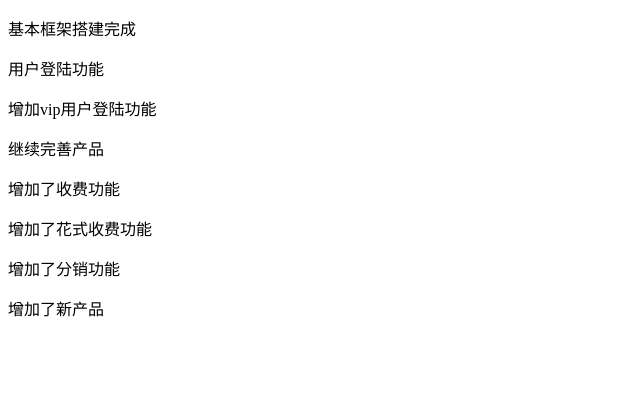
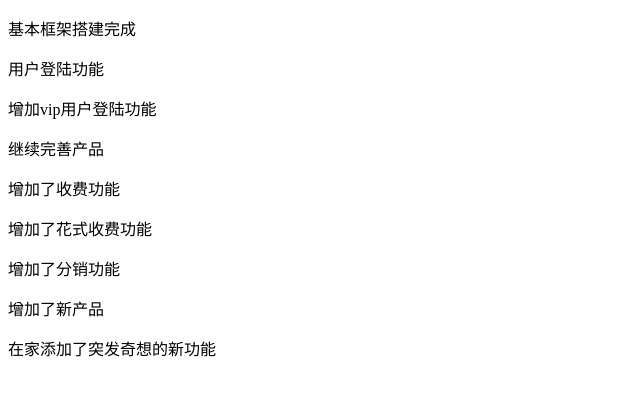
Before and after one commit to nevermo2013/1905-git-demo, a plain HTML site: page index.html in a window 1280 px wide. Shown: the whole page, without its empty margins (0-640 px from the left). Drawn offline with Linux system fonts and the light colour scheme.

Commit message:
添加突发奇想功能

```diff
--- a/index.html
+++ b/index.html
@@ -15,6 +15,7 @@
     <p>增加了花式收费功能</p>
     <p>增加了分销功能</p>
     <p>增加了新产品</p>
+    <p>在家添加了突发奇想的新功能</p>
 
 </body>
 </html>
```
